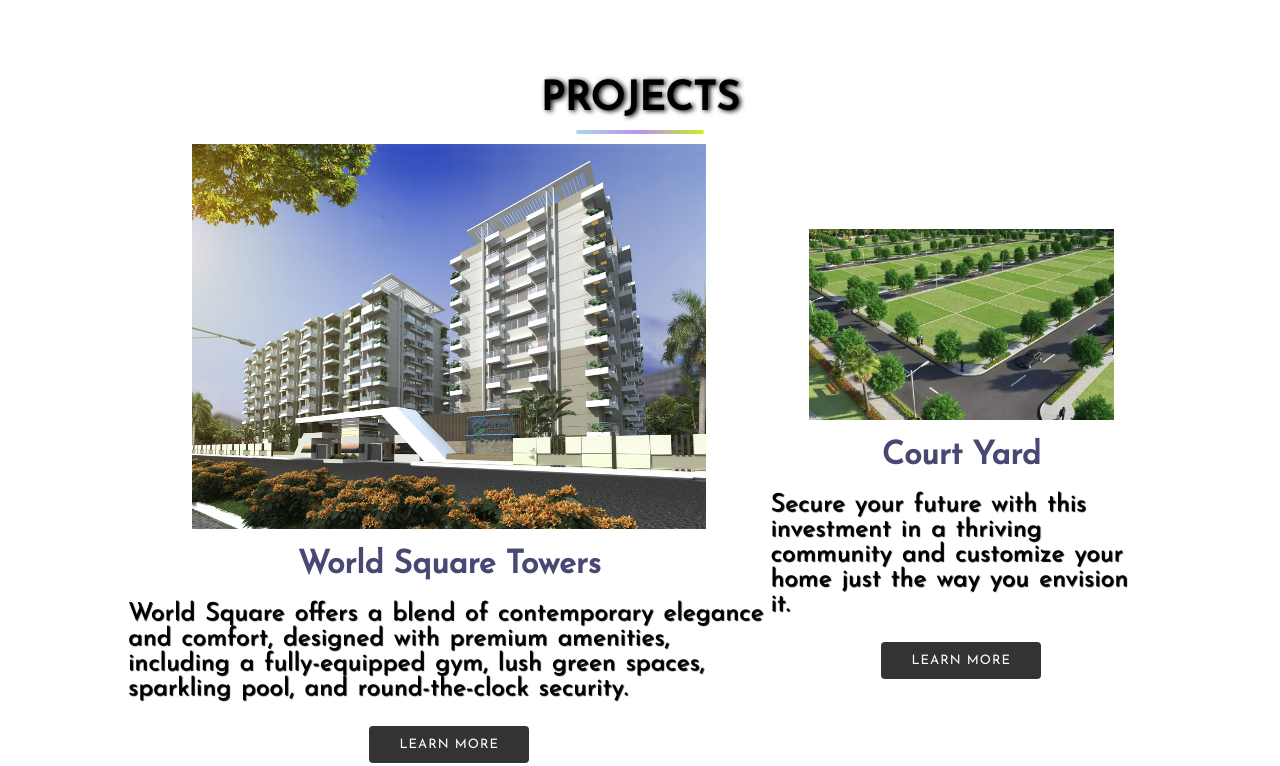
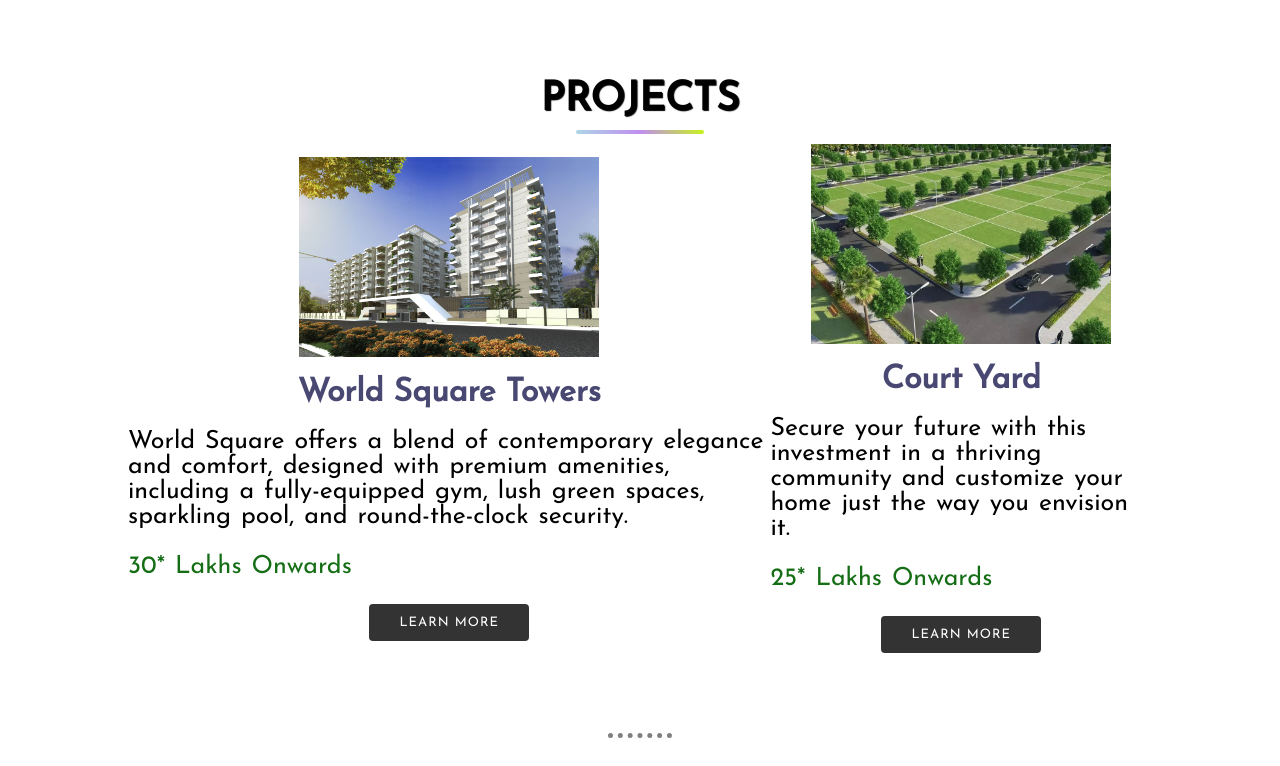
Before and after one commit to Shubhampaw2302/SkyElite, a plain HTML site: page realestate.html in a window 1280 px wide. Shown: the part 800-1566 px from the top of the page. Drawn offline with nearby package versions, Linux system fonts and the light colour scheme.

Commit message:
Styling Updated

```diff
--- a/realestate.css
+++ b/realestate.css
@@ -29,15 +29,13 @@ section h3 {
     font-size: 35px;
     font-weight: 200;
     letter-spacing: 3px;
-    /* text-shadow: 100px 100px black; */
-    text-shadow: 1px 1px 2px #000000;
 }
 
 section h1 {
     /* margin: 30px 0 20px 0; */
     text-align: center;
     font-size: 55px;
-    text-shadow: 2px 1px 5px black;
+    text-shadow: 1px 1px 1px black;
     text-transform: uppercase;
 }
 
@@ -49,7 +47,6 @@ section p {
     font-size: 25px;
     word-spacing: 2px;
     margin-bottom: 25px;
-    text-shadow: 1px 1px 1px black;
 }
 
 section a {
@@ -88,6 +85,10 @@ section .btn_two {
 .changeContent:after {
     content: '';
     animation: changeText 10s infinite linear;
+}
+
+.pricing {
+    color: rgb(21, 110, 21);
 }
 
 @keyframes changeText {
@@ -149,7 +150,6 @@ hr {
     font-size: 25px;
     word-spacing: 2px;
     margin: 25px auto;
-    text-shadow: 1px 1px 1px black;
 }
 
 #taj {
@@ -268,6 +268,13 @@ hr {
     }
 }
 
+@media (max-width:500px) or (min-width:1000px) {
+    .row .col img {
+        width: 300px;
+        height: 200px;
+    }
+}
+
 .card {
     border: 1px solid #e0e0e0;
     border-radius: 8px;
--- a/realestate.html
+++ b/realestate.html
@@ -124,13 +124,14 @@
             <div class="col">
                 <img class="event_img" src="./Images/WSTower.jpg" alt="">
                 <h4>World Square Towers</h4>
-                <p>World Square offers a blend of contemporary elegance and comfort, designed with premium amenities, including a fully-equipped gym, lush green spaces, sparkling pool, and round-the-clock security.</p>
+                <p>World Square offers a blend of contemporary elegance and comfort, designed with premium amenities, including a fully-equipped gym, lush green spaces, sparkling pool, and round-the-clock security.<br><br><span class="pricing">30* Lakhs Onwards</span></p>
                 <a href="#footer" class="btn_two">Learn More</a>
             </div>
             <div class="col">
                 <img class="event_img" src="./Images/CourtYard.jpg" alt="">
                 <h4>Court Yard</h4>
-                <p>Secure your future with this investment in a thriving community and customize your home just the way you envision it.</p>
+                <p>Secure your future with this investment in a thriving community and customize your home just the way you envision it.<br><br><span class="pricing">25* Lakhs Onwards</span></p>
+
                 <a href="#footer" class="btn_two">Learn More</a>
             </div>
         </div>
```
